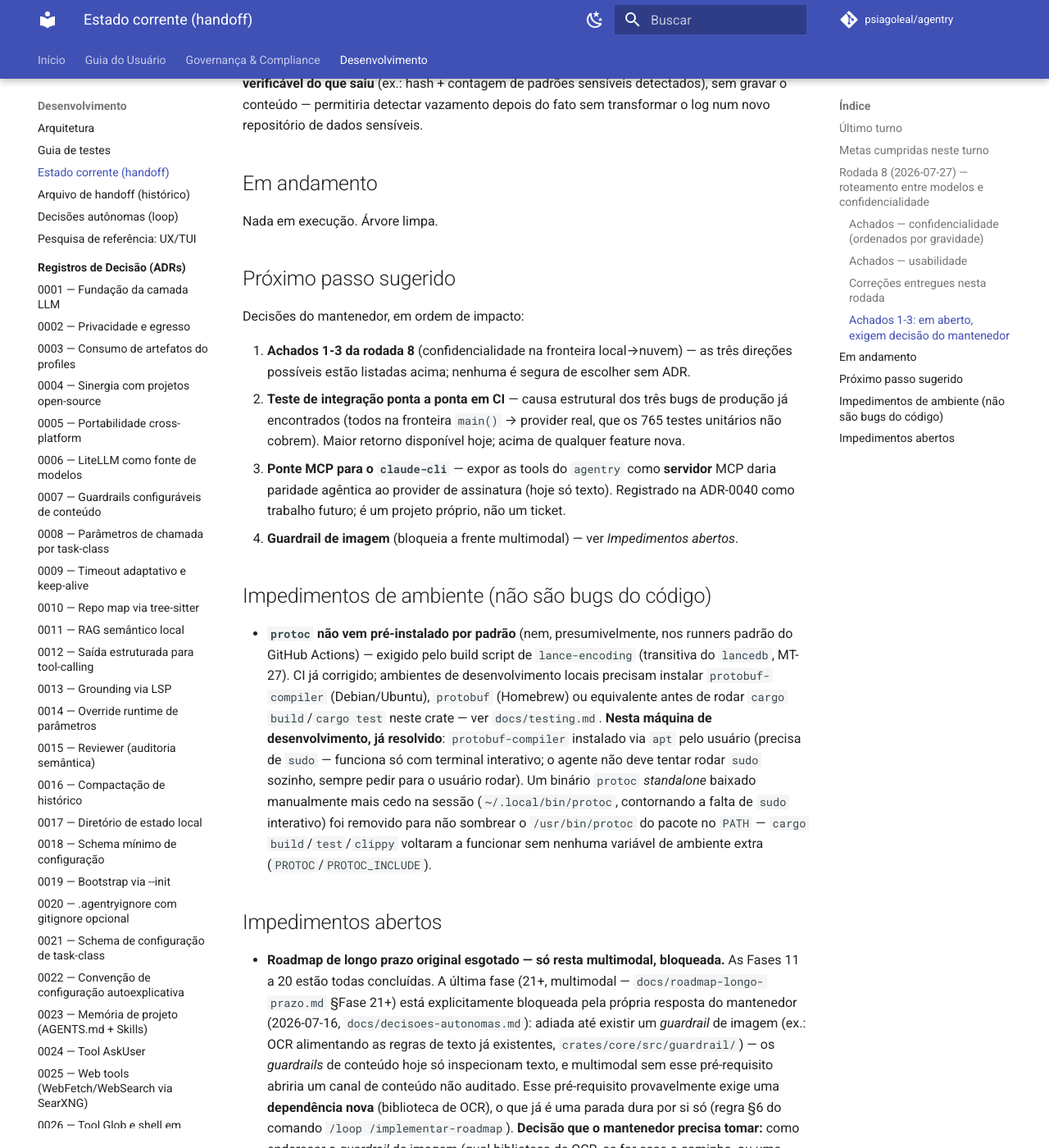
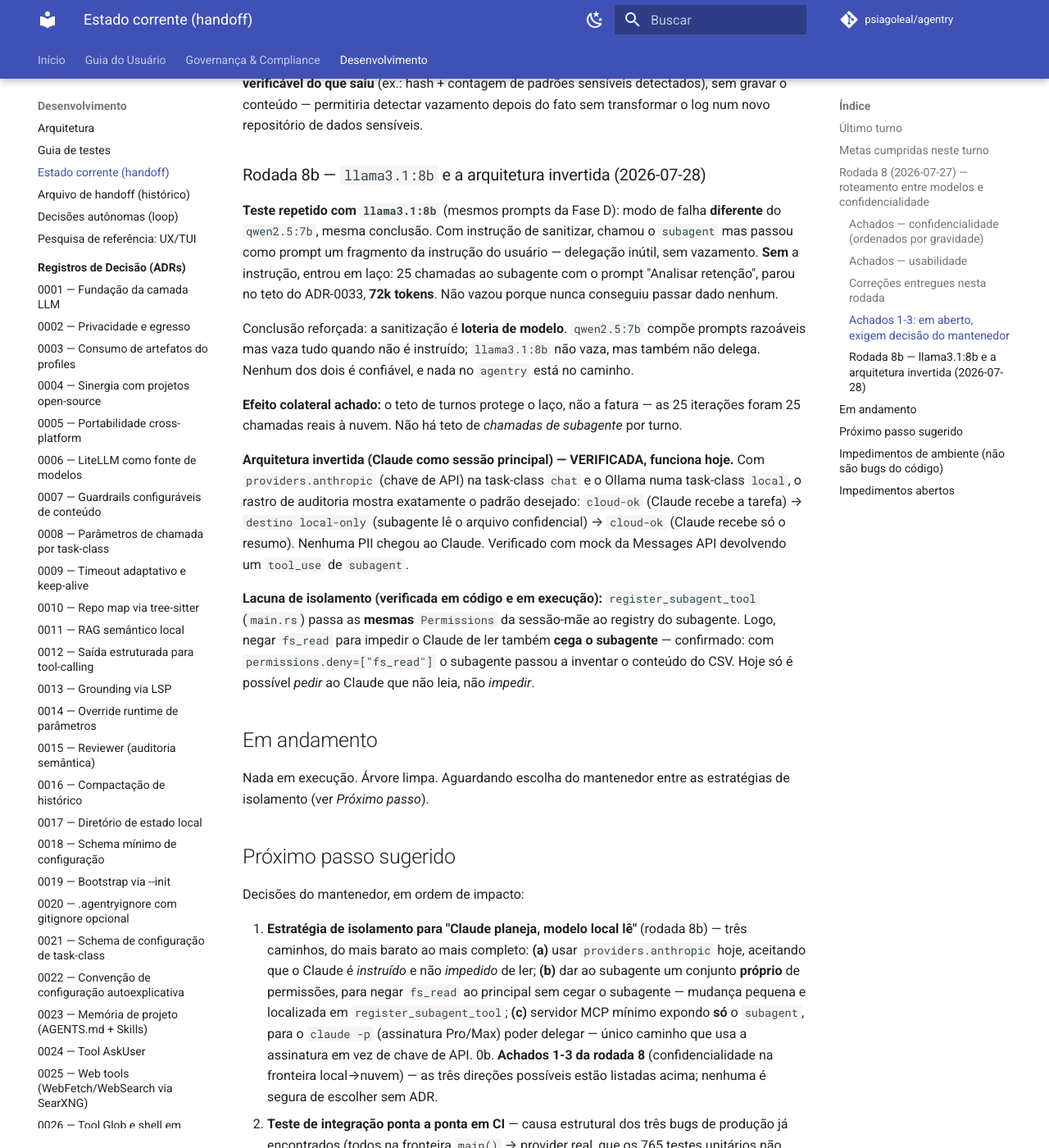
Before and after one commit to psiagoleal/agentry, an MkDocs documentation site: the page built from docs/CURRENT-STATE.md, in a window 1280 px wide and 1400 px high, scrolled down 2683 px. Shown: the whole window at 82% size. Built offline with MkDocs 1.6.1 and Material for MkDocs 9.7.7, drawn with Linux system fonts in a browser that asks for light colours; comment, search, counter and statistics services are not loaded.

Commit message:
docs(handoff): rodada 8b -- llama3.1 e arquitetura invertida verificada
Teste repetido com llama3.1:8b: modo de falha diferente do qwen2.5:7b (laco de
25 chamadas ao subagente, 72k tokens, prompts vazios) e mesma conclusao -- a
sanitizacao e loteria de modelo.

Arquitetura invertida (Claude principal delegando ao Ollama) verificada e
funcionando com providers.anthropic: cloud-ok -> local-only -> cloud-ok, sem
PII chegando ao Claude. Lacuna de isolamento confirmada em codigo e execucao:
negar fs_read ao principal cega o subagente, porque register_subagent_tool
passa as mesmas Permissions aos dois.

{agente: Claude Code; modelo: claude-opus-5}

```diff
--- a/docs/CURRENT-STATE.md
+++ b/docs/CURRENT-STATE.md
@@ -100,15 +100,51 @@
   padrões sensíveis detectados), sem gravar o conteúdo — permitiria detectar vazamento depois
   do fato sem transformar o log num novo repositório de dados sensíveis.
 
+### Rodada 8b — `llama3.1:8b` e a arquitetura invertida (2026-07-28)
+
+**Teste repetido com `llama3.1:8b`** (mesmos prompts da Fase D): modo de falha **diferente**
+do `qwen2.5:7b`, mesma conclusão. Com instrução de sanitizar, chamou o `subagent` mas passou
+como prompt um fragmento da instrução do usuário — delegação inútil, sem vazamento. **Sem** a
+instrução, entrou em laço: 25 chamadas ao subagente com o prompt "Analisar retenção", parou no
+teto do ADR-0033, **72k tokens**. Não vazou porque nunca conseguiu passar dado nenhum.
+
+Conclusão reforçada: a sanitização é **loteria de modelo**. `qwen2.5:7b` compõe prompts
+razoáveis mas vaza tudo quando não é instruído; `llama3.1:8b` não vaza, mas também não delega.
+Nenhum dos dois é confiável, e nada no `agentry` está no caminho.
+
+**Efeito colateral achado:** o teto de turnos protege o laço, não a fatura — as 25 iterações
+foram 25 chamadas reais à nuvem. Não há teto de *chamadas de subagente* por turno.
+
+**Arquitetura invertida (Claude como sessão principal) — VERIFICADA, funciona hoje.** Com
+`providers.anthropic` (chave de API) na task-class `chat` e o Ollama numa task-class `local`,
+o rastro de auditoria mostra exatamente o padrão desejado: `cloud-ok` (Claude recebe a tarefa)
+→ `destino local-only` (subagente lê o arquivo confidencial) → `cloud-ok` (Claude recebe só o
+resumo). Nenhuma PII chegou ao Claude. Verificado com mock da Messages API devolvendo um
+`tool_use` de `subagent`.
+
+**Lacuna de isolamento (verificada em código e em execução):** `register_subagent_tool`
+(`main.rs`) passa as **mesmas** `Permissions` da sessão-mãe ao registry do subagente. Logo,
+negar `fs_read` para impedir o Claude de ler também **cega o subagente** — confirmado: com
+`permissions.deny=["fs_read"]` o subagente passou a inventar o conteúdo do CSV. Hoje só é
+possível *pedir* ao Claude que não leia, não *impedir*.
+
 ## Em andamento
 
-Nada em execução. Árvore limpa.
+Nada em execução. Árvore limpa. Aguardando escolha do mantenedor entre as estratégias de
+isolamento (ver *Próximo passo*).
 
 ## Próximo passo sugerido
 
 Decisões do mantenedor, em ordem de impacto:
 
-0. **Achados 1-3 da rodada 8** (confidencialidade na fronteira local→nuvem) — as três
+0. **Estratégia de isolamento para "Claude planeja, modelo local lê"** (rodada 8b) — três
+   caminhos, do mais barato ao mais completo: **(a)** usar `providers.anthropic` hoje,
+   aceitando que o Claude é *instruído* e não *impedido* de ler; **(b)** dar ao subagente um
+   conjunto **próprio** de permissões, para negar `fs_read` ao principal sem cegar o subagente
+   — mudança pequena e localizada em `register_subagent_tool`; **(c)** servidor MCP mínimo
+   expondo **só** o `subagent`, para o `claude -p` (assinatura Pro/Max) poder delegar — único
+   caminho que usa a assinatura em vez de chave de API.
+0b. **Achados 1-3 da rodada 8** (confidencialidade na fronteira local→nuvem) — as três
    direções possíveis estão listadas acima; nenhuma é segura de escolher sem ADR.
 1. **Teste de integração ponta a ponta em CI** — causa estrutural dos três bugs de produção
    já encontrados (todos na fronteira `main()` → provider real, que os 765 testes unitários
```
